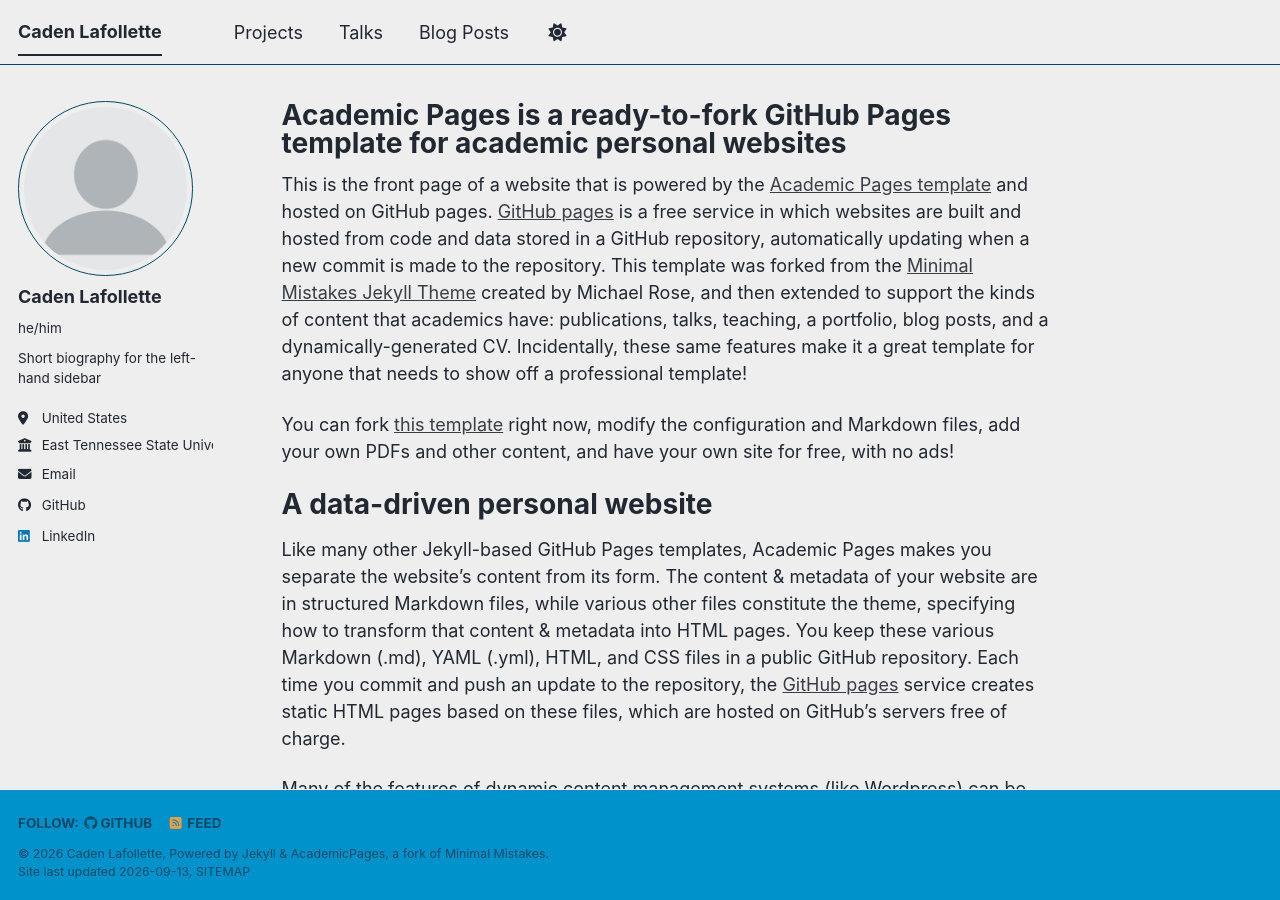
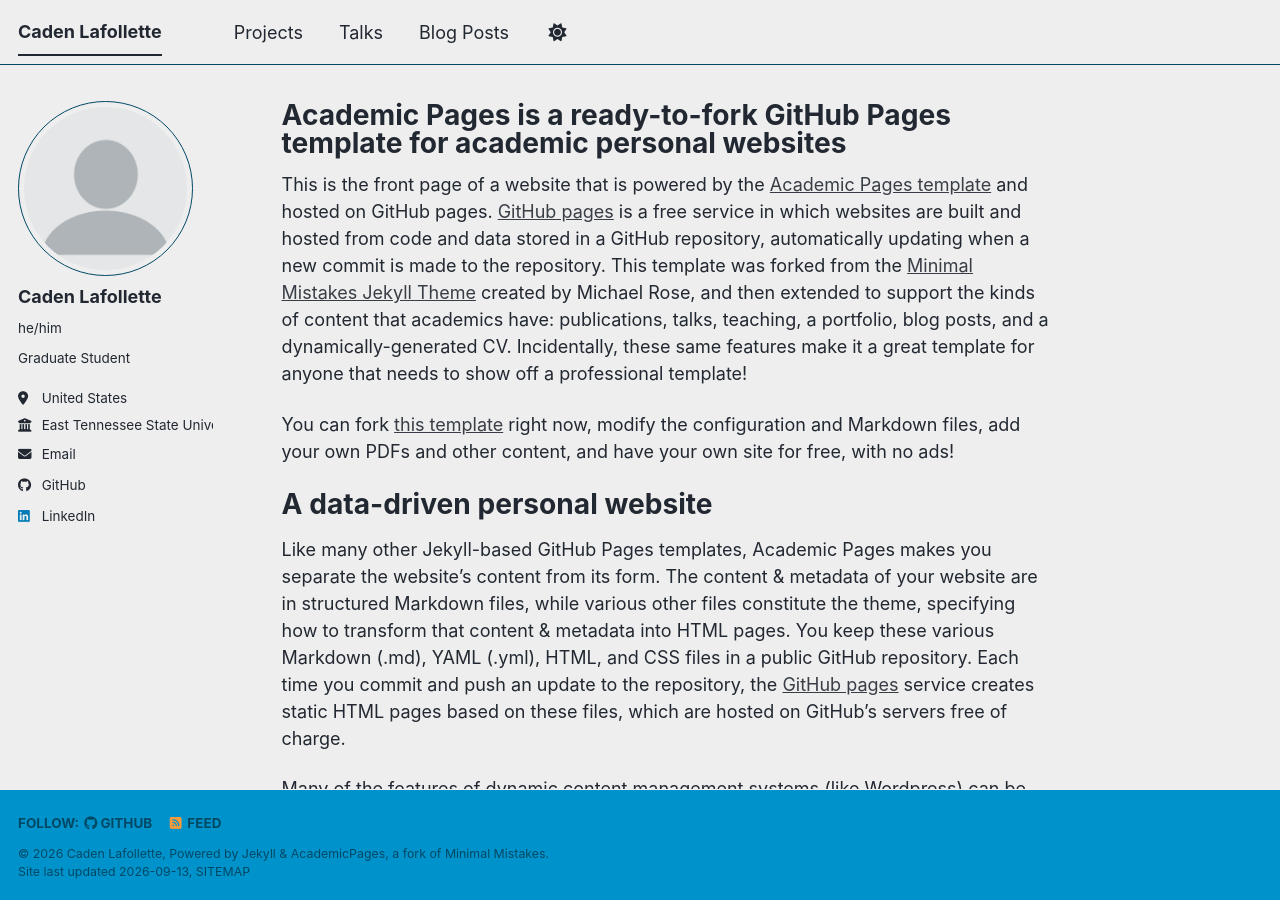
Before and after one commit to clafollette303/clafollette303.github.io, a Jekyll site: the page built from _pages/about.md, in a window 1280 px wide and 900 px high. Built offline with Jekyll 4.4.1, drawn with Linux system fonts in a browser that asks for light colours; a style sheet for code colours, icons or effects is not loaded.

Commit message:
Update bio in configuration file

```diff
--- a/_config.yml
+++ b/_config.yml
@@ -26,7 +26,7 @@ author:
   avatar           : "profile.png"
   name             : "Caden Lafollette"
   pronouns         : "he/him"
-  bio              : "Short biography for the left-hand sidebar"
+  bio              : "Graduate Student"
   location         : "United States"
   employer         : "East Tennessee State University"
   #uri              : # URL
```
